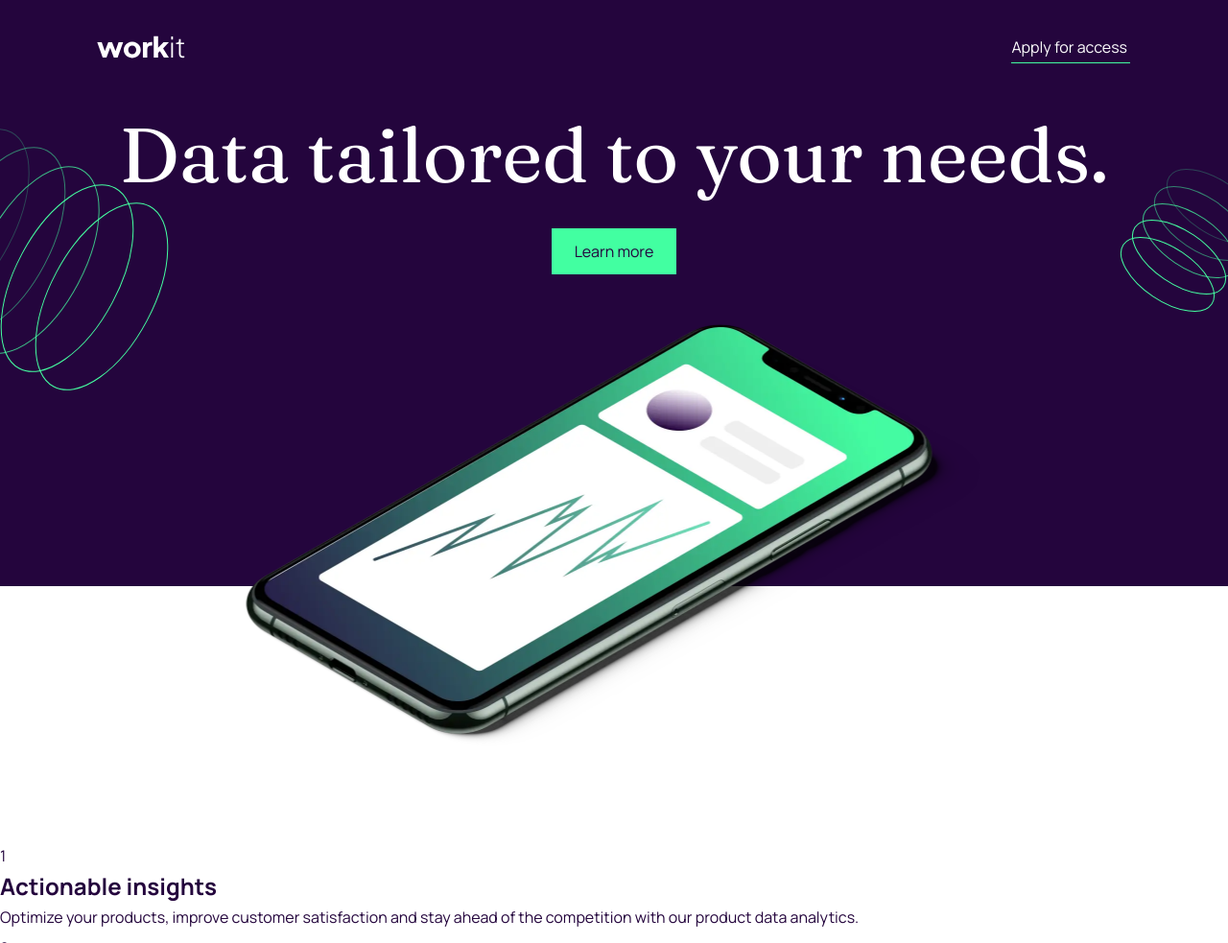
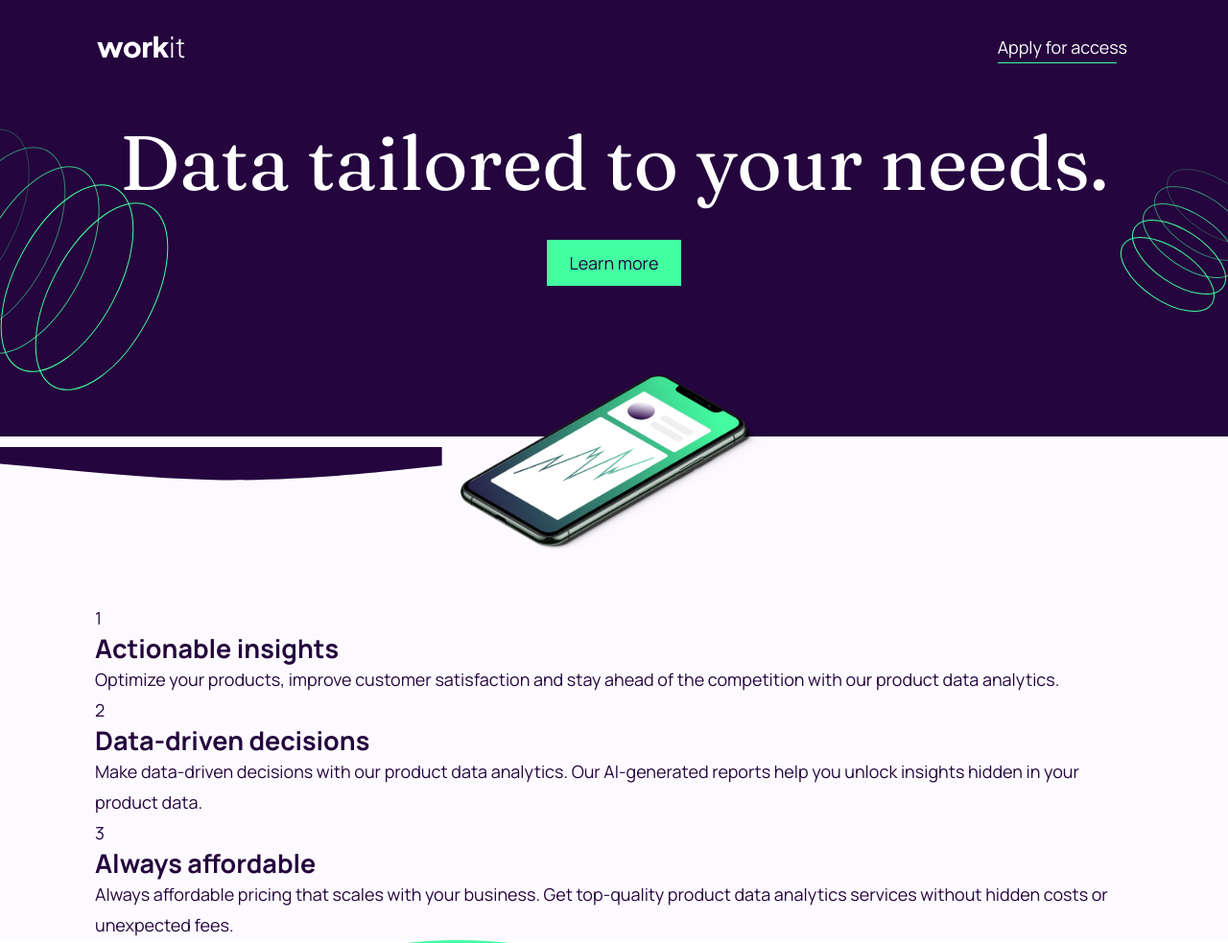
Before and after one commit to humarroquin/Workit-landing-page, a plain HTML site: page index.html in a window 1280 px wide. Shown: the top 983 px of the page at 96% size. Drawn offline with Linux system fonts and the light colour scheme.

Commit message:
Update styles.css

```diff
--- a/index.html
+++ b/index.html
@@ -26,7 +26,7 @@
     </header>
     <main class="main">
       <section class="hero-section">
-        <div class="container--hero">
+        <div class="container container--hero">
           <h1 class="hero-section__title heading-lg">
             Data tailored to your needs.
           </h1>
@@ -39,13 +39,14 @@
         </div>
       </section>
       <section class="features-section">
+        <div class="container container--features">
           <!-- feature 1 -->
           <div class="feature">
             <span class="number">1</span>
             <h2 class="feature-title">Actionable insights</h2>
             <p class="feature-description">
-            Optimize your products, improve customer satisfaction and stay ahead
-            of the competition with our product data analytics.
+              Optimize your products, improve customer satisfaction and stay
+              ahead of the competition with our product data analytics.
             </p>
           </div>
           <!-- feature 2 -->
@@ -54,8 +55,8 @@
             <h2 class="feature-title">Data-driven decisions</h2>
             <p class="feature-description">
               Make data-driven decisions with our product data analytics. Our
-            AI-generated reports help you unlock insights hidden in your product
-            data.
+              AI-generated reports help you unlock insights hidden in your
+              product data.
             </p>
           </div>
           <!-- feature 3 -->
@@ -64,9 +65,10 @@
             <h2 class="feature-title">Always affordable</h2>
             <p class="feature-description">
               Always affordable pricing that scales with your business. Get
-            top-quality product data analytics services without hidden costs or
-            unexpected fees.
+              top-quality product data analytics services without hidden costs
+              or unexpected fees.
             </p>
+          </div>
         </div>
       </section>
       <section class="about-section">
--- a/styles.css
+++ b/styles.css
@@ -50,32 +50,40 @@ h6 {
   --bg-ghost-white: hsl(274, 100%, 99%);
   --bg-white: hsl(0, 0%, 100%);
 
-  --ff-headigs: 'Fraunces', serif;
+  --ff-headings: 'Fraunces', serif;
   --ff-body: 'Manrope', sans-serif;
   --fc-dark-purle: hsl(273, 85%, 13%);
   --fc-eucaplyptus: hsl(150, 100%, 63%);
   --fc-white: hsl(0, 0%, 100%);
+
+  --fs-header-lg: clamp(3.13rem, 3.41vi + 2.27rem, 5rem);
+  --fs-header-md: clamp(2rem, 2.73vi + 1.32rem, 3.5rem);
+  --fs-header-sm: clamp(1.75rem, 0.45vi + 1.64rem, 2rem);
+  --fs-buttons: clamp(1rem, 0.23vi + 0.94rem, 1.13rem);
+  --fs-text: clamp(1rem, 0.23vi + 0.94rem, 1.13rem);
 }
 
 /* REUSABLE CLASSES */
 
 /* headings */
 .heading-lg {
-  font-family: var(--ff-headigs);
-  font-size: 5rem;
+  font-family: var(--ff-headings);
+  font-size: var(--fs-header-lg);
   font-weight: 600;
   line-height: 80px;
 }
 
 .heading-md {
-  font-family: var(--ff-headigs);
+  font-family: var(--ff-headings);
+  font-size: var(--fs-header-md);
   font-size: 3.5rem;
   font-weight: 600;
   line-height: 64;
 }
 
 .heading-sm {
-  font-family: var(--ff-headigs);
+  font-family: var(--ff-headings);
+  font-style: var(--fs-header-sm);
   font-size: 2rem;
   font-weight: 600;
   line-height: 40px;
@@ -97,8 +105,9 @@ h6 {
 /* PAGE STYLING */
 body {
   font-family: var(--ff-body);
+  font-size: var(--fs-text);
+  color: var(--fc-dark-purle);
   font-weight: 400;
-  color: var(--fc-dark-purle);
   line-height: 32px;
   overflow-x: hidden;
 }
@@ -118,8 +127,17 @@ body {
 /* hero */
 .hero-section {
   background: var(--bg-dark-purle);
-  margin-bottom: 16.562rem;
   position: relative;
+}
+
+.hero-section::after {
+  content: '';
+  background: url(/assets/images/wave.svg) no-repeat;
+  height: 3rem;
+  width: 100%;
+  position: absolute;
+  top: 25rem;
+  left: 0;
 }
 
 .container--hero {
@@ -128,21 +146,28 @@ body {
 
 .hero-section__title {
   color: var(--fc-white);
-  padding: 3.437rem 0 2.312rem 0;
+  padding: 4rem 0 2.5rem 0;
+  line-height: 1;
 }
 
 .hero-section__btn {
-  margin-bottom: 20.312rem;
+  margin-bottom: 9.8125rem;
 }
 
 .hero-section__img {
-  height: 27.562rem;
-  width: 47.937rem;
+  height: 11.5rem;
+  width: 20rem;
   position: absolute;
-  top: 50%;
+  top: 20.3125rem;
   left: 50%;
   transform: translateX(-50%);
   z-index: 1;
+}
+
+/* features */
+.features-section {
+  padding-top: 10.8125rem;
+  background: var(--bg-ghost-white);
 }
 /* COMPONENTS */
 
@@ -150,6 +175,7 @@ body {
 .btn {
   border: none;
   cursor: pointer;
+  font-size: var(--fs-buttons);
 }
 
 .btn--primary {
```
Lines whose indentation alone changed are shown as unchanged.
